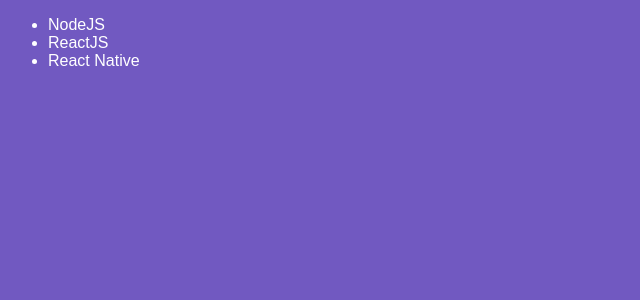
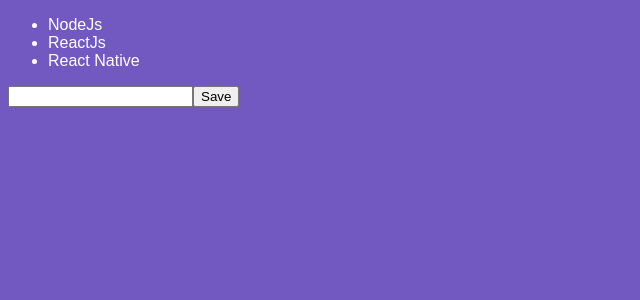
Before and after one commit to gpmarchi/gostack-intro-react, a React app: page / in a window 1280 px wide. Shown: the top 300 px of the page, without its empty margins (0-640 px from the left). Built offline with nearby package versions, Linux system fonts and the light colour scheme; the HTML template or start-up script is replaced by a standard one.

Commit message:
manipulating state with immutability

```diff
--- a/src/components/TechList.js
+++ b/src/components/TechList.js
@@ -2,16 +2,37 @@
 
 class TechList extends Component {
   state = {
-    techs: ["NodeJs", "ReactJs", "React Native"]
+    techs: ["NodeJs", "ReactJs", "React Native"],
+    newTech: ""
+  };
+
+  handleInputChange = event => {
+    this.setState({ newTech: event.target.value });
+  };
+
+  handleSubmit = event => {
+    event.preventDefault();
+    this.setState({
+      techs: [...this.state.techs, this.state.newTech],
+      newTech: ""
+    });
   };
 
   render() {
     return (
-      <ul>
-        <li>NodeJS</li>
-        <li>ReactJS</li>
-        <li>React Native</li>
-      </ul>
+      <form onSubmit={this.handleSubmit}>
+        <ul>
+          {this.state.techs.map(tech => (
+            <li key={tech}>{tech}</li>
+          ))}
+        </ul>
+        <input
+          type="text"
+          value={this.state.newTech}
+          onChange={this.handleInputChange}
+        />
+        <input type="submit" value="Save" />
+      </form>
     );
   }
 }
```
